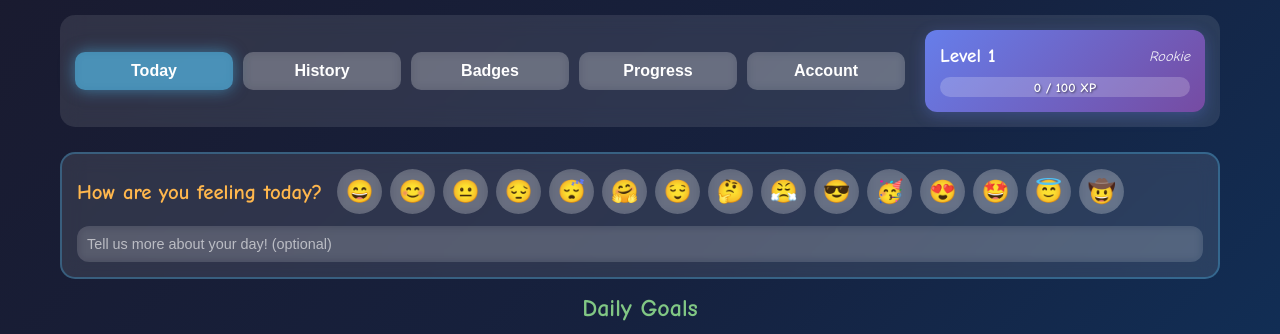
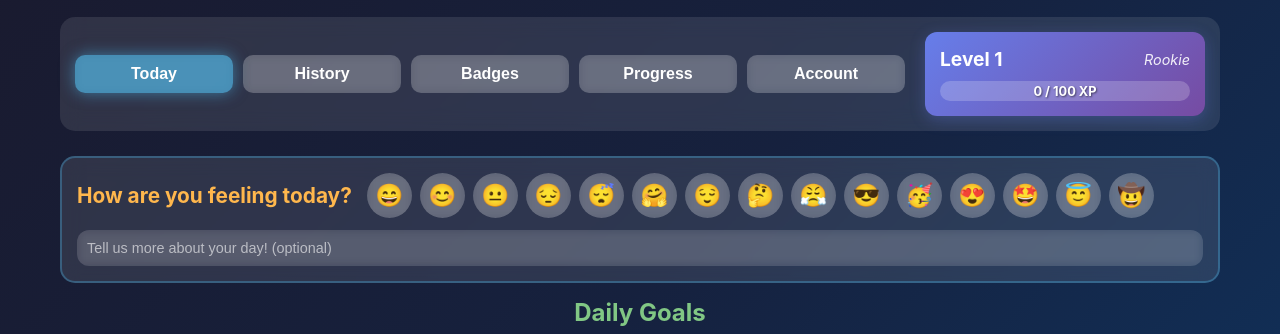
Before and after one commit to DwyerGameDesign/Evan-Daily-Tracker, a plain HTML site: page index.html in a window 1280 px wide. Shown: the part 113-447 px from the top of the page. Drawn offline with Linux system fonts and the light colour scheme.

Commit message:
Update styles.css

```diff
--- a/styles.css
+++ b/styles.css
@@ -6,7 +6,7 @@
 }
 
 body {
-    font-family: 'Comic Sans MS', cursive, sans-serif;
+    font-family: -apple-system, BlinkMacSystemFont, 'Segoe UI', Roboto, 'Helvetica Neue', Arial, sans-serif;
     background: linear-gradient(135deg, #1a1a2e 0%, #16213e 50%, #0f3460 100%);
     color: #ffffff;
     min-height: 100vh;
```
